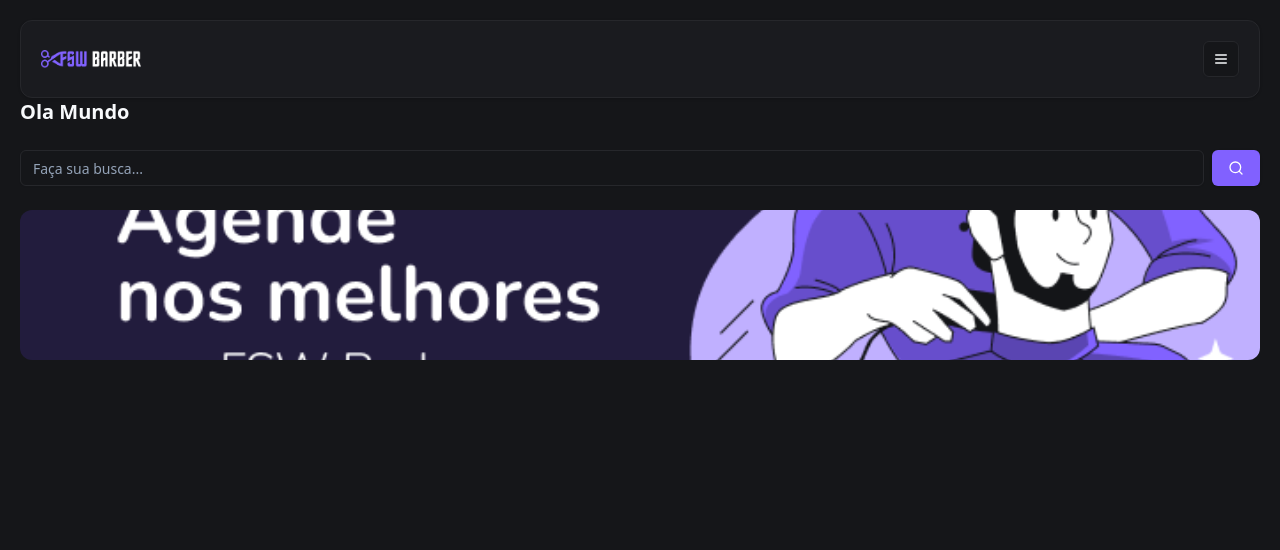
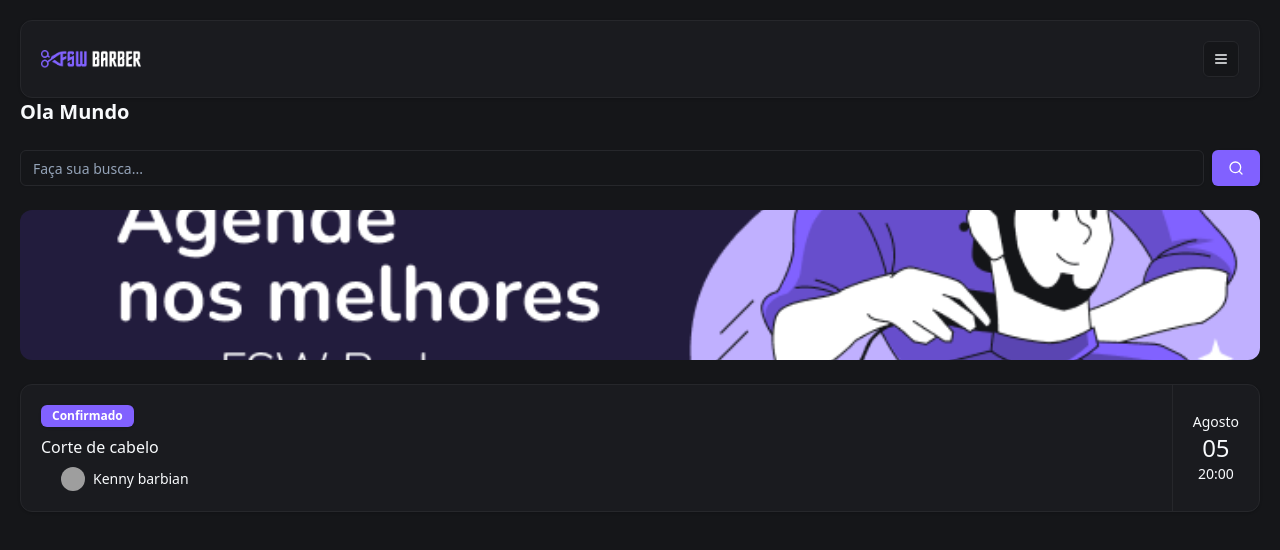
Before and after one commit to EstevaoReiss/My_Barber, a Next.js app in the folder my_barber/: page / in a window 1280 px wide. Shown: the top 550 px of the page. Built offline with nearby package versions, Linux system fonts and the light colour scheme; grey boxes are pictures that could not be loaded.

Commit message:
Feat: add bokking item

```diff
--- /dev/null
+++ b/my_barber/app/_components/ui/avatar.tsx
@@ -0,0 +1,50 @@
+"use client"
+
+import * as React from "react"
+import * as AvatarPrimitive from "@radix-ui/react-avatar"
+
+import { cn } from "@/app/_lib/utils"
+
+const Avatar = React.forwardRef<
+  React.ElementRef<typeof AvatarPrimitive.Root>,
+  React.ComponentPropsWithoutRef<typeof AvatarPrimitive.Root>
+>(({ className, ...props }, ref) => (
+  <AvatarPrimitive.Root
+    ref={ref}
+    className={cn(
+      "relative flex h-10 w-10 shrink-0 overflow-hidden rounded-full",
+      className
+    )}
+    {...props}
+  />
+))
+Avatar.displayName = AvatarPrimitive.Root.displayName
+
+const AvatarImage = React.forwardRef<
+  React.ElementRef<typeof AvatarPrimitive.Image>,
+  React.ComponentPropsWithoutRef<typeof AvatarPrimitive.Image>
+>(({ className, ...props }, ref) => (
+  <AvatarPrimitive.Image
+    ref={ref}
+    className={cn("aspect-square h-full w-full", className)}
+    {...props}
+  />
+))
+AvatarImage.displayName = AvatarPrimitive.Image.displayName
+
+const AvatarFallback = React.forwardRef<
+  React.ElementRef<typeof AvatarPrimitive.Fallback>,
+  React.ComponentPropsWithoutRef<typeof AvatarPrimitive.Fallback>
+>(({ className, ...props }, ref) => (
+  <AvatarPrimitive.Fallback
+    ref={ref}
+    className={cn(
+      "flex h-full w-full items-center justify-center rounded-full bg-muted",
+      className
+    )}
+    {...props}
+  />
+))
+AvatarFallback.displayName = AvatarPrimitive.Fallback.displayName
+
+export { Avatar, AvatarImage, AvatarFallback }
--- /dev/null
+++ b/my_barber/app/_components/ui/badge.tsx
@@ -0,0 +1,36 @@
+import * as React from "react"
+import { cva, type VariantProps } from "class-variance-authority"
+
+import { cn } from "@/app/_lib/utils"
+
+const badgeVariants = cva(
+  "inline-flex items-center rounded-md border px-2.5 py-0.5 text-xs font-semibold transition-colors focus:outline-none focus:ring-2 focus:ring-ring focus:ring-offset-2",
+  {
+    variants: {
+      variant: {
+        default:
+          "border-transparent bg-primary text-primary-foreground shadow hover:bg-primary/80",
+        secondary:
+          "border-transparent bg-secondary text-secondary-foreground hover:bg-secondary/80",
+        destructive:
+          "border-transparent bg-destructive text-destructive-foreground shadow hover:bg-destructive/80",
+        outline: "text-foreground",
+      },
+    },
+    defaultVariants: {
+      variant: "default",
+    },
+  }
+)
+
+export interface BadgeProps
+  extends React.HTMLAttributes<HTMLDivElement>,
+    VariantProps<typeof badgeVariants> {}
+
+function Badge({ className, variant, ...props }: BadgeProps) {
+  return (
+    <div className={cn(badgeVariants({ variant }), className)} {...props} />
+  )
+}
+
+export { Badge, badgeVariants }
--- a/my_barber/app/page.tsx
+++ b/my_barber/app/page.tsx
@@ -3,7 +3,10 @@
 import { SearchIcon } from "lucide-react"; // Só importe o SearchIcon
 import { Button } from "./_components/ui/button";
 import Image from "next/image"; // Importe o Image do Next.js
-
+import { Card, CardContent } from "./_components/ui/card";
+import { Badge } from "./_components/ui/badge";
+import { Avatar } from "./_components/ui/avatar";
+import { AvatarImage } from "@radix-ui/react-avatar";
 const home = () => {
   return (
     <div className="p-5" >
@@ -24,7 +27,31 @@
           className="object-cover rounded-xl"
         />
       </div>
+
+      <Card className="mt-6">
+        <CardContent className=" flex justify-between p-0" >
+          <div className="flex flex-col gap-2 py-5 pl-5">
+            <Badge className="w-fit">Confirmado</Badge>
+            <h3>Corte de cabelo</h3>
+
+
+            <div className="flex items-center gap-2 pl-5">
+              <Avatar className="w-6 h-6" >
+                <AvatarImage src="https://utfs.io/f/c97a2dc9-cf62-468b-a851-bfd2bdde775f-16p.png" alt="Avatar do Cliente" />
+              </Avatar>
+              <p className="text-sm">Kenny barbian</p>
+            </div>
+          </div>
+          <div className="flex flex-col items-center justify-center px-5 border-l border-solid">
+            <p className="text-sm">Agosto</p>
+            <p className="text-2xl">05</p>
+            <p className="text-sm">20:00</p>
+          </div>
+        </CardContent>
+      </Card>
     </div>
+
+
   );
 };
 
--- a/my_barber/package.json
+++ b/my_barber/package.json
@@ -16,7 +16,7 @@
     "@auth/prisma-adapter": "^2.4.2",
     "@hookform/resolvers": "^3.9.0",
     "@prisma/client": "^5.17.0",
-    "@radix-ui/react-avatar": "^1.1.0",
+    "@radix-ui/react-avatar": "^1.1.11",
     "@radix-ui/react-dialog": "^1.1.1",
     "@radix-ui/react-label": "^2.1.0",
     "@radix-ui/react-slot": "^1.2.4",
```
Also changed, not shown: 1 other file (tests, documents, lock files or other folders).
